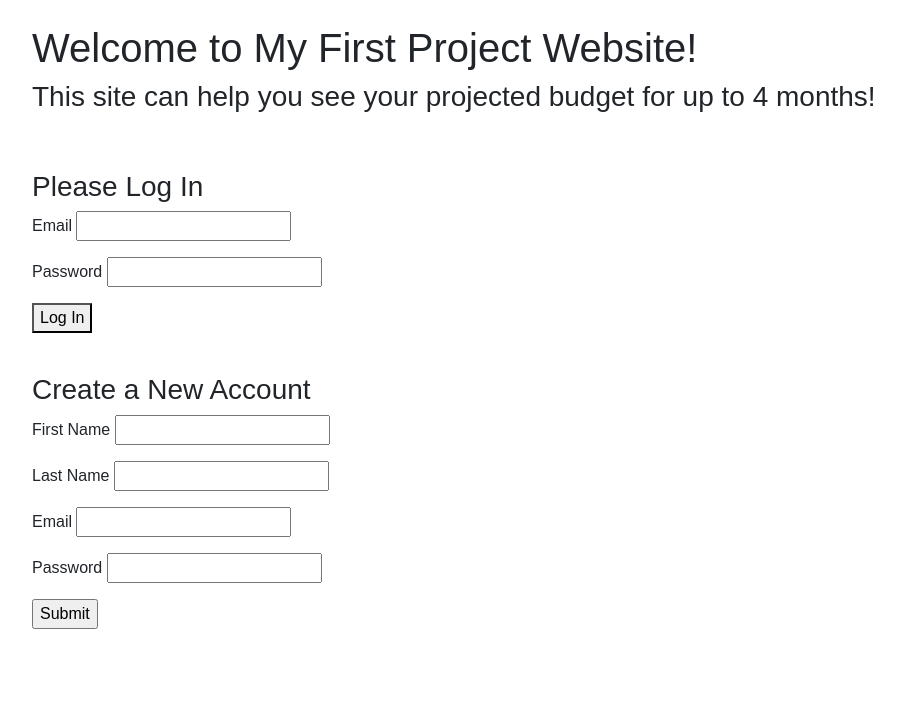
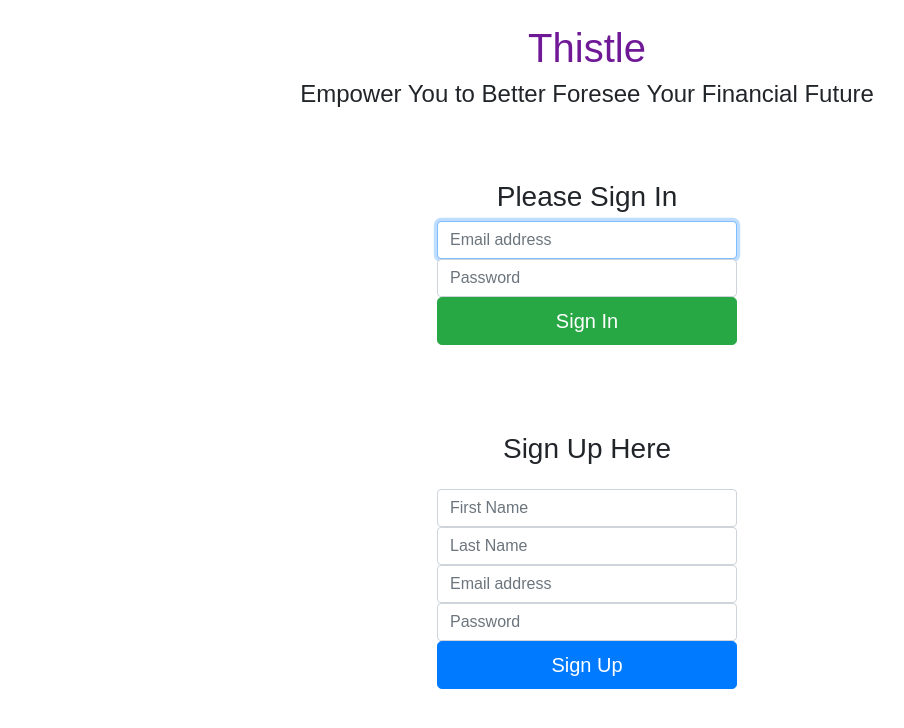
Before and after one commit to ichan266/Project---Projected-Budget, a Flask app: page / in a window 1280 px wide. Shown: the top 728 px of the page, without its empty margins (53-957 px from the left). Run offline with Flask 2, Linux system fonts and the light colour scheme.

Commit message:
Styling: continue working on polishing it

```diff
--- a/server.py
+++ b/server.py
@@ -75,6 +75,10 @@ def register_user():
 @app.route("/profile")
 def show_profile():
     """Show user profile with all user's accounts."""
+
+    if session.get("user_id") == None:
+        flash("Please Log In")
+        return redirect("/")
 
     accounts = crud.get_accounts_by_user_id(session['user_id'])
 
@@ -193,9 +197,8 @@ def remove_entry():
 def process_logout():
     """Log user out."""
 
-    db.session.remove()
-    # session.pop("user_name", None)
-    # session.pop("user_id", None)
+    session.pop("user_name", None)
+    session.pop("user_id", None)
     flash("You are logged out.")
     print(f"SESSION SHOULD BE RESEST TO {session}")
 
--- a/static/features.js
+++ b/static/features.js
@@ -30,7 +30,7 @@ for (const item of entryRows) {
           sameEntryId.push(entry);
         };
       }
-      $(sameEntryId).css('background-color', '#00CED1');
+      $(sameEntryId).css('background-color', '#7fe6e8');
     }, function() {
       $(sameEntryId).css('background-color', 'white');
     }
@@ -43,6 +43,8 @@ const highlightBalanceBelowZero = () => {
   for (const item of projectedBalances) {
     if ((Number(item.innerText.slice(1))) <= 0) {
       $(item).css('color', 'red');
+    } else {
+      $(item).css('color', 'black');
     };
   };
 };
--- a/static/styling.css
+++ b/static/styling.css
@@ -1,5 +1,7 @@
 body {
   font-family: sans-serif;
+  /* background: url(/static/Thistle.jpg) no-repeat center center;
+  background-size: cover; */
 }
 
 fieldset {
@@ -16,15 +18,27 @@ fieldset label {
   color:rgb(20, 67, 220);
 }
 
+.form {
+  width: 100%;
+  max-width: 330px;
+  padding: 15px;
+  margin: auto;
+}
+
+form .remove_form {
+    display: inline-block;
+  }
+
 #note {
   font-size: smaller;
 }
 
 .nothing {
-  font-size: large;
+  font-size: x-large;
   color:deeppink;
 }
 
-form .remove_form {
-  display: inline-block;
+.title {
+  font: bold;
+  color: rgb(111, 25, 151)
 }
--- a/templates/homepage.html
+++ b/templates/homepage.html
@@ -1,40 +1,34 @@
 {% extends 'base.html' %}
-{% block title %}Projected Budget Home{% endblock %}
+{% block title %}Thistle{% endblock %}
 
 {% block body %}
-  <h1>Welcome to My First Project Website!</h1>
-  <h3>This site can help you see your projected budget for up to 4 months!</h3>
+<body class="text-center">
+  <h1 class="title">Thistle</h1>
+  <h4>Empower You to Better Foresee Your Financial Future</h4>
   <br>
   <br>
-  <h3>Please Log In</h3>
-  <form action="/confirm_account" method="POST">
-    <p>
-      Email <input type="text" name="email" required>
-    </p>
-    <p>
-      Password <input type="password" name="password" required>
-    </p>
-    <p>
-      <button type="submit">Log In</button>
-    </p>
+  <form class="form" action="/confirm_account" method="POST">
+    <h3>Please Sign In</h3>
+    <label for="inputEmail" class="sr-only">Email address</label>
+    <input type="email" id="inputEmail" class="form-control" name="email" placeholder="Email address" required autofocus>
+    <label for="inputPassword" class="sr-only">Password</label>
+    <input type="password" id="inputPassword" class="form-control" name="password" placeholder="Password" required>
+    <button class="btn btn-lg btn-success btn-block" type="submit">Sign In</button>
   </form>
   <br>
-  <h3>Create a New Account</h3>
-  <form id="create_user" action="/create_user" method="POST">
-    <p>
-      First Name <input type="text" name="first_name" required>
-    </p>
-    <p>
-      Last Name <input type="text" name="last_name" required>
-    </p>
-    <p>
-      Email <input type="email" name="email" required>
-    </p>
-    <p>
-      Password <input type="password" name="password" required>
-    </p>
-    <p>
-      <input type="submit">
-    </p>
+  <br>
+  <br>
+  <h3>Sign Up Here</h3>
+  <form id="create_user" class="form" action="/create_user" method="POST">
+    <label for="inputFirstName" class="sr-only">First Name</label>
+    <input type="text" id="inputFirstName" class="form-control" name="first_name" placeholder="First Name" required>
+    <label for="inputLastName" class="sr-only">Last Name</label>
+    <input type="text" id="inputLastName" class="form-control" name="last_name" placeholder="Last Name" required>
+    <label for="inputEmail" class="sr-only">Email address</label>
+    <input type="email" id="inputEmail" class="form-control" name="email" placeholder="Email address" required>
+    <label for="inputPassword" class="sr-only">Password</label>
+    <input type="password" id="inputPassword" class="form-control" name="password" placeholder="Password" required>
+    <button class="btn btn-lg btn-primary btn-block" type="submit">Sign Up</button>
   </form>
+</body>
 {% endblock %}
```
Also changed, not shown: templates/account_details.html (+18 -28 lines), templates/profile.html (+8 -4 lines), static/Thistle.jpg (added), 1 other file.
